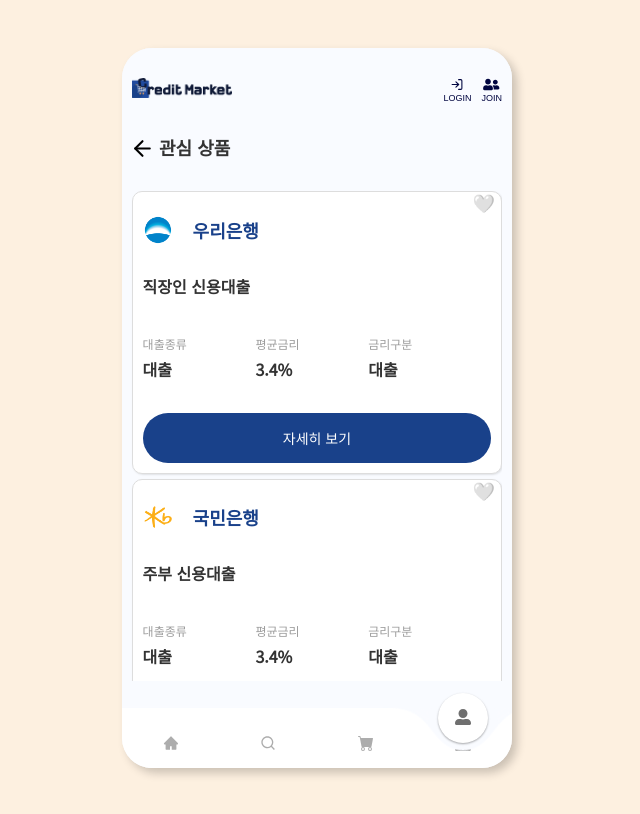
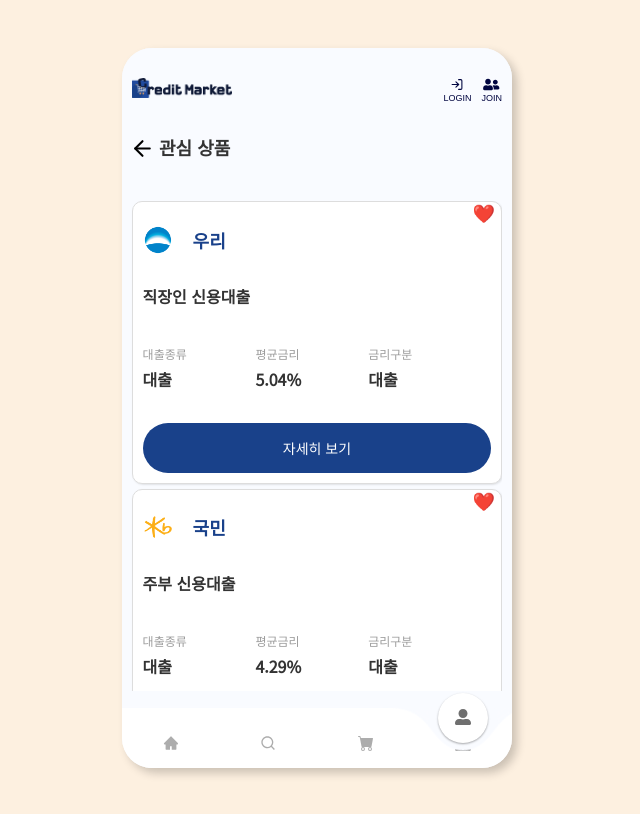
Before and after one commit to fastcampus-mini/credit-market-FE, a React (Vite) app: page /mypage/favor in a window 1280 px wide. Shown: the whole page, without its empty margins (323-963 px from the left). Built offline with nearby package versions, Linux system fonts and the light colour scheme; what emotion-reset would draw is missing.

Commit message:
Refactor: 관심 상품 페이지 관련 파일들 바뀐 내용에 맞게 리팩토링

```diff
--- a/src/components/common/ProductCardFav.tsx
+++ b/src/components/common/ProductCardFav.tsx
@@ -5,53 +5,41 @@ import React from 'react';
 import Button from './Button';
 import { useNavigate } from 'react-router-dom';
 import FavorButton from '../Product/FavorButton';
+import { IFavor } from '@/interfaces/favor';
+import { getBankLogo } from '@/utils/bankLogo';
 
 interface Prop {
-  data: { id: string; title: string; bank: string; favorite: boolean };
-  bankLogo: string | undefined;
-  bankTitle: string;
-  productName: string;
-  isFavor: boolean;
-  loanTitle: string;
-  rateAverage: string;
-  rateSort: string;
+  item: IFavor
+  isFavor: true
 }
 
-const ProductCardFav = ({
-  data,
-  bankLogo,
-  bankTitle,
-  productName,
-  isFavor = true,
-  loanTitle,
-  rateAverage,
-  rateSort,
-}: Prop) => {
+const ProductCardFav = ({ item, isFavor }: Prop) => {
   const navigate = useNavigate();
+
   return (
     <StyledProductCardFav>
       <div className="cardCon">
         <div className="logoTitle">
-          <img className="bankLogo" src={bankLogo} alt={bankTitle} />
-          <h2 className="bankTitle">{bankTitle}</h2>
+          <img className="bankLogo" src={item.companyName && getBankLogo(item.companyName)} alt={item.companyName} />
+          <h2 className="bankTitle">{item.companyName}</h2>
         </div>
         <div>
-          <FavorButton id={data.id} isFavor={isFavor} />
+          <FavorButton id={item.id} isFavor={isFavor} />
         </div>
 
-        <p className="productName">{productName}</p>
+        <p className="productName">{item.productName}</p>
         <div className="textBox">
           <p>
-            대출종류<span>{loanTitle}</span>
+            대출종류<span>{item.productTypeName}</span>
           </p>
           <p>
-            평균금리<span>{rateAverage}</span>
+            평균금리<span>{item.interestRateAvg}</span>
           </p>
           <p>
-            금리구분<span>{rateSort}</span>
+            금리구분<span>{item.interestType}</span>
           </p>
         </div>
-        <Button width="100%" height="50px" onClick={() => navigate(ROUTES.PRODUCT_BY_ID(data.id))}>
+        <Button width="100%" height="50px" onClick={() => navigate(ROUTES.PRODUCT_BY_ID(item.id))}>
           자세히 보기
         </Button>
       </div>
--- a/src/pages/MyFavor.tsx
+++ b/src/pages/MyFavor.tsx
@@ -6,26 +6,38 @@ import PageTitle from '@/components/common/PageTitle';
 import ProductCardFav from '@/components/common/ProductCardFav';
 import { hideLoading, showLoading } from '@/store/loadingSlice';
 import { MESSAGES } from '@/constants/messages';
+import { IFavor } from '@/interfaces/favor';
 import styled from '@emotion/styled';
-import { getBankLogo } from '@/utils/bankLogo';
 
-interface Prop {
-  id: string;
-  title: string;
-  bank: string;
-  interestRate: number,
-}
+
+
+
 
 const MyFavor = () => {
+  const dispatch = useDispatch()
+  const [favorList, setFavorList] = useState<IFavor[]>([])
   const navigate = useNavigate();
 
-  const datas: any[] = [
-    { id: '1', title: '직장인 신용대출', bank: '우리', interestRate: 5.04},
-    { id: '2', title: '주부 신용대출', bank: '국민', interestRate: 5.04},
-    { id: '3', title: '무직자 신용대출', bank: '신한', interestRate: 5.04},
-    { id: '4', title: '고용주 신용대출', bank: '기업', interestRate: 5.04},
-    { id: '5', title: '고양이 신용대출', bank: '수협', interestRate: 5.04},
-  ];
+  useEffect(() => {
+    async function getFavorList() {
+      try {
+        dispatch(showLoading());
+        const item: IFavor[] = [
+          { id: '1', productName: '직장인 신용대출', companyName: '우리', favorite: false, productTypeName: '대출', interestRateAvg: '5.04%', interestType: '대출'},
+          { id: '2', productName: '주부 신용대출', companyName: '국민', favorite: false, productTypeName: '대출', interestRateAvg: '4.29%', interestType: '대출'},
+          { id: '3', productName: '무직자 신용대출', companyName: '신한', favorite: false, productTypeName: '대출', interestRateAvg: '4.98%', interestType: '대출'},
+          { id: '4', productName: '고용주 신용대출', companyName: '기업', favorite: false, productTypeName: '대출', interestRateAvg: '3.98%', interestType: '대출'},
+          { id: '5', productName: '고양이 신용대출', companyName: '수협', favorite: false, productTypeName: '대출', interestRateAvg: '4.75%', interestType: '대출'},
+        ]
+        setFavorList(item);
+      } catch (error) {
+        alert(MESSAGES.MYPAGE.FAV.ERROR_GET);
+      } finally {
+        dispatch(hideLoading());
+      }
+    }
+    getFavorList();
+  }, []);
 
   return (
     <MyFavorContainer>
@@ -33,20 +45,15 @@ const MyFavor = () => {
         <BackButton onClick={() => navigate(-1)} size={25} isMypage={true} />
         <PageTitle title="관심 상품" />
       </MyFavorHeader>
-      <MyFavorWrap>{datas.map((data) => {
-        return (
-          <ProductCardFav
-            key={data.id}
-            data={data}
-            bankLogo={getBankLogo(data.bank)}
-            bankTitle={`${data.bank}은행`}
-            productName={data.title}
-            loanTitle="대출"
-            rateAverage="3.4%"
-            rateSort="대출"
-            isFavor={false}
-          />
-        )
+      <MyFavorWrap>
+        {favorList.map((item) => {
+          return (
+            <ProductCardFav
+              key={item.id}
+              item={item}
+              isFavor={true}
+            />
+          )
       })}</MyFavorWrap>
     </MyFavorContainer>
   );
@@ -71,6 +78,7 @@ const MyFavorWrap = styled.div`
   padding: 0 0 0 10px;
   height: calc(100% - 115px) ;
   overflow-y: auto;
+  margin-top: 10px;
   gap: 5px;
   li {
     list-style-type: none;
```
Also changed, not shown: src/interfaces/favor.ts (+6 -1 lines).
